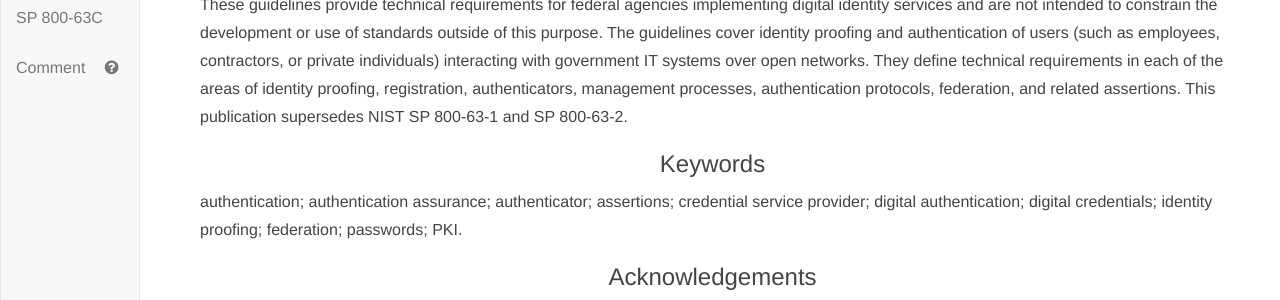
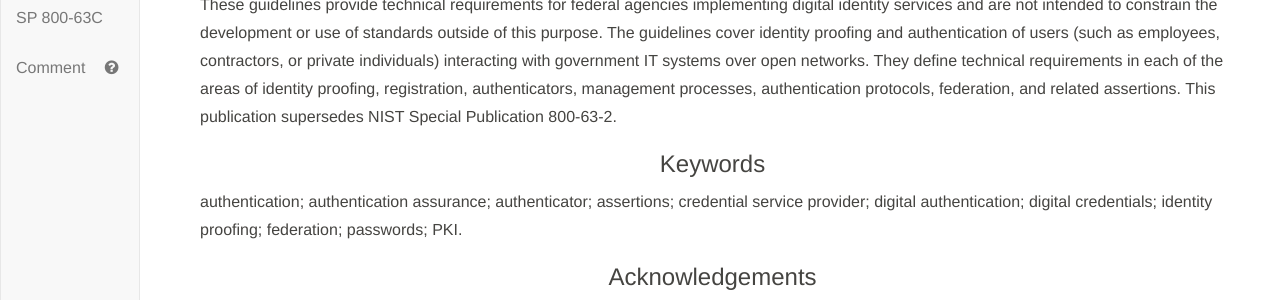
Before and after one commit to usnistgov/800-63-3, a Jekyll site: the page built from sp800-63-3/cover.md, in a window 1280 px wide and 900 px high, scrolled down 2242 px. Shown: the part 264-564 px from the top of the window. Built offline with Jekyll 4.4.1, drawn with Linux system fonts in a browser that asks for light colours; our own code applies the rules of GitHub Pages for plain Markdown files; some of the changed text lies outside the part shown.

Commit message:
Again, more werb

```diff
--- a/sp800-63-3/cover.md
+++ b/sp800-63-3/cover.md
@@ -126,7 +126,7 @@
 contractors, or private individuals) interacting with government IT
 systems over open networks. They define technical requirements in each of the areas of identity proofing,
 registration, authenticators, management processes, authentication protocols, federation, and
-related assertions. This publication supersedes NIST SP 800-63-1 and SP 800-63-2.
+related assertions. This publication supersedes NIST Special Publication 800-63-2.
 
 <div class="text-center" markdown="1">
 
@@ -176,7 +176,7 @@
 
 Identity proofing establishes that a subject is who they claim to be. Digital authentication establishes that a subject attempting to access a digital service is in control of one or more valid authenticators associated with that subject's digital identity. For services in which return visits are applicable, successfully authenticating provides reasonable risk-based assurances that the subject accessing the service today is the same as that which accessed the service previously. Digital identity presents a technical challenge because this process often involves the proofing of individuals over an open network, and always involves the authentication of individual subjects over an open network to access digital government services. The processes and technologies to establish and use digital identities offer multiple opportunities for impersonation and other attacks.
 
-These technical guidelines supersede NIST Special Publication (SP) 800-63-1 and SP 800-63-2. Agencies use these guidelines as part of the risk assessment and implementation of its digital service(s). These guidelines provide mitigations of an authentication error's negative impacts by separating the individual elements of identity assurance into discrete, component parts. For non-federated systems, agencies will select two components, referred to as *Identity Assurance Level (IAL)* and *Authenticator Assurance Level (AAL)*. For federated systems, agencies will select a third component, *Federation Assurance Level (FAL)*.
+These technical guidelines supersede NIST Special Publication SP 800-63-2. Agencies use these guidelines as part of the risk assessment and implementation of its digital service(s). These guidelines provide mitigations of an authentication error's negative impacts by separating the individual elements of identity assurance into discrete, component parts. For non-federated systems, agencies will select two components, referred to as *Identity Assurance Level (IAL)* and *Authenticator Assurance Level (AAL)*. For federated systems, agencies will select a third component, *Federation Assurance Level (FAL)*.
 
 These guidelines retire the concept of a level of assurance (LOA) as a single ordinal that drives implementation-specific requirements. Rather, by combining appropriate business and privacy risk management side-by-side with mission need, agencies will select IAL, AAL, and FAL as distinct options; while many systems will have the same numerical level for each of IAL, AAL, and FAL, this is not a requirement and agencies should not assume they will be the same in any given system.
 
```
